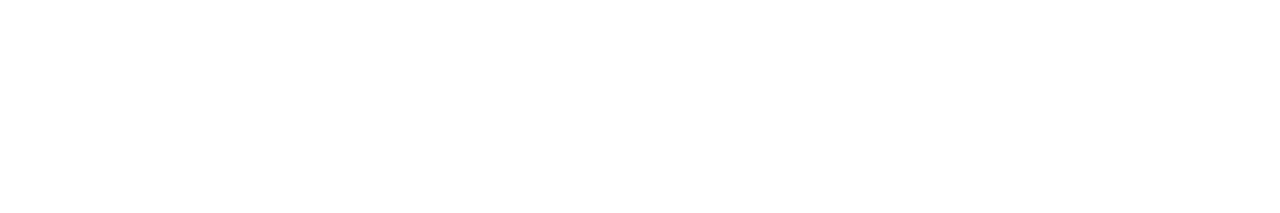
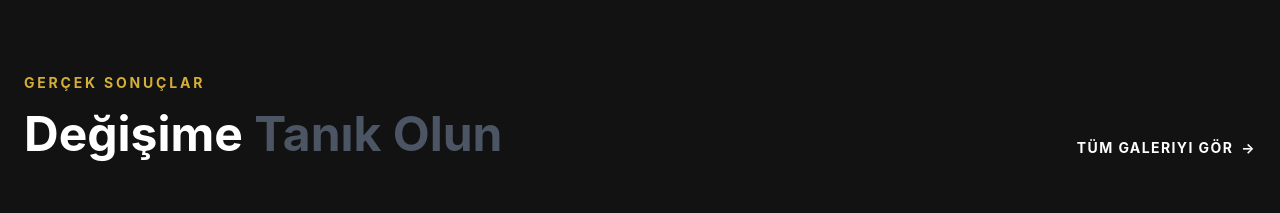
Before and after one commit to OgzhnTarhn/HairHotel, a React (Vite) app in the folder hair-hotel-v2/: page / in a window 1280 px wide. Shown: the part 2240-2453 px from the top of the page. Before the commit the page ends 2213 px from the top, so only its background shows below. Built offline with nearby package versions, Linux system fonts and the light colour scheme.

Commit message:
Gallery is added to main board

```diff
--- /dev/null
+++ b/hair-hotel-v2/src/components/GalleryPreview.jsx
@@ -0,0 +1,84 @@
+import { Link } from 'react-router-dom';
+
+const transformations = [
+  {
+    id: 1,
+    title: "Doğal Ön Hat Tasarımı",
+    category: "Erkek Protez",
+    image: "https://images.unsplash.com/photo-1618077360395-f3068be8e001?q=80&w=2080&auto=format&fit=crop"
+  },
+  {
+    id: 2,
+    title: "Tam Yoğunluk & Hacim",
+    category: "Seyrek Saç Çözümleri",
+    image: "https://images.unsplash.com/photo-1519085360753-af0119f7cbe7?q=80&w=1887&auto=format&fit=crop"
+  },
+  {
+    id: 3,
+    title: "Gençleşme Etkisi",
+    category: "Total Değişim",
+    image: "https://images.unsplash.com/photo-1506794778202-cad84cf45f1d?q=80&w=1887&auto=format&fit=crop"
+  }
+];
+
+const GalleryPreview = () => {
+  return (
+    <section className="bg-[#121212] py-24 px-6 border-t border-white/5">
+      <div className="max-w-7xl mx-auto">
+
+        {/* Başlık Alanı */}
+        <div className="flex flex-col md:flex-row justify-between items-end mb-16 gap-6">
+          <div className="max-w-2xl">
+            <span className="text-bronze text-sm font-bold tracking-[0.2em] uppercase">Gerçek Sonuçlar</span>
+            <h2 className="text-3xl md:text-5xl font-bold text-white mt-4 leading-tight">
+              Değişime <span className="text-gray-600">Tanık Olun</span>
+            </h2>
+          </div>
+
+          <Link
+            to="/galeri"
+            className="group flex items-center gap-2 text-white text-sm font-bold tracking-widest uppercase hover:text-bronze transition-colors"
+          >
+            Tüm Galeriyi Gör
+            <span className="group-hover:translate-x-2 transition-transform duration-300">→</span>
+          </Link>
+        </div>
+
+        {/* Fotoğraf Grid */}
+        <div className="grid grid-cols-1 md:grid-cols-3 gap-8">
+          {transformations.map((item) => (
+            <div key={item.id} className="group relative overflow-hidden rounded-sm cursor-pointer">
+
+              {/* Fotoğraf (Zoom Efektli) */}
+              <div className="overflow-hidden h-[500px]">
+                <img
+                  src={item.image}
+                  alt={item.title}
+                  className="w-full h-full object-cover transform transition-transform duration-700 group-hover:scale-110"
+                />
+              </div>
+
+              {/* Üzerindeki Karartma (Overlay) */}
+              <div className="absolute inset-0 bg-gradient-to-t from-black/90 via-transparent to-transparent opacity-60 group-hover:opacity-80 transition-opacity duration-300"></div>
+
+              {/* Yazılar (Alt Kısım) */}
+              <div className="absolute bottom-0 left-0 w-full p-8 transform translate-y-4 group-hover:translate-y-0 transition-transform duration-300">
+                <span className="text-bronze text-xs font-bold tracking-wider uppercase mb-2 block">
+                  {item.category}
+                </span>
+                <h3 className="text-2xl font-bold text-white mb-4">
+                  {item.title}
+                </h3>
+                <div className="h-[1px] w-0 bg-bronze group-hover:w-full transition-all duration-500 ease-out"></div>
+              </div>
+
+            </div>
+          ))}
+        </div>
+
+      </div>
+    </section>
+  );
+};
+
+export default GalleryPreview;
--- a/hair-hotel-v2/src/pages/Home.jsx
+++ b/hair-hotel-v2/src/pages/Home.jsx
@@ -1,13 +1,15 @@
 import HeroSlider from '../components/HeroSlider';
 import ServicesSection from '../components/ServicesSection';
-import AboutSection from '../components/AboutSection'; // <--- EKLENDİ
+import AboutSection from '../components/AboutSection';
+import GalleryPreview from '../components/GalleryPreview'; // <--- EKLENDİ
 
 const Home = () => {
   return (
     <div>
       <HeroSlider />
       <ServicesSection />
-      <AboutSection /> {/* <--- EKLENDİ */}
+      <AboutSection />
+      <GalleryPreview /> {/* <--- EKLENDİ */}
     </div>
   )
 }
```
Also changed, not shown: hair-hotel-v2/src/components/GaleryPreview.jsx (deleted).
